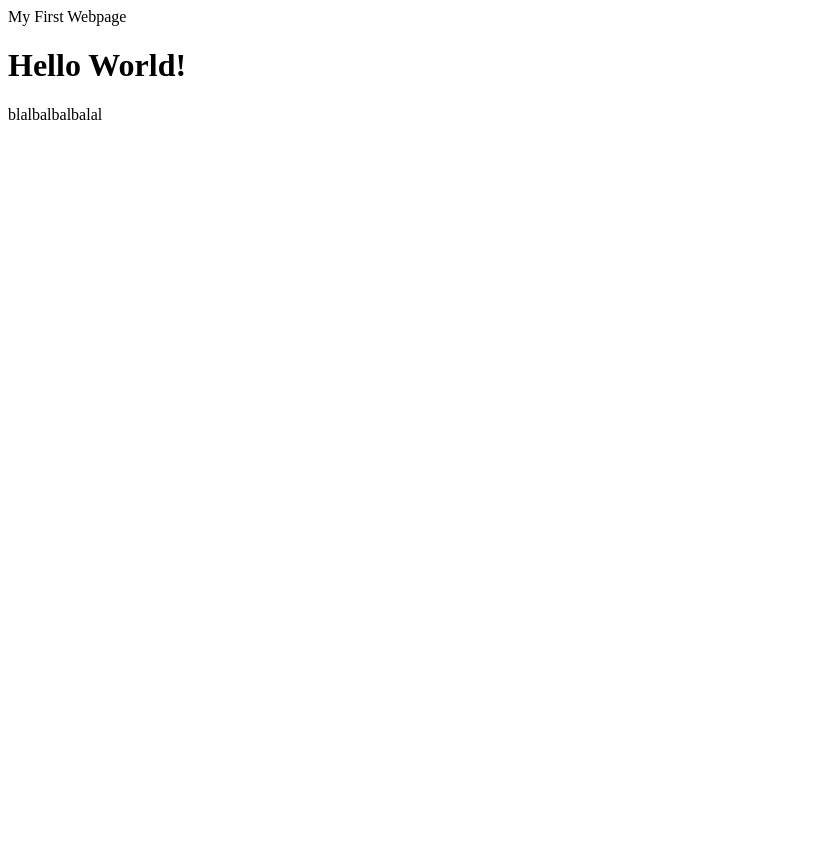
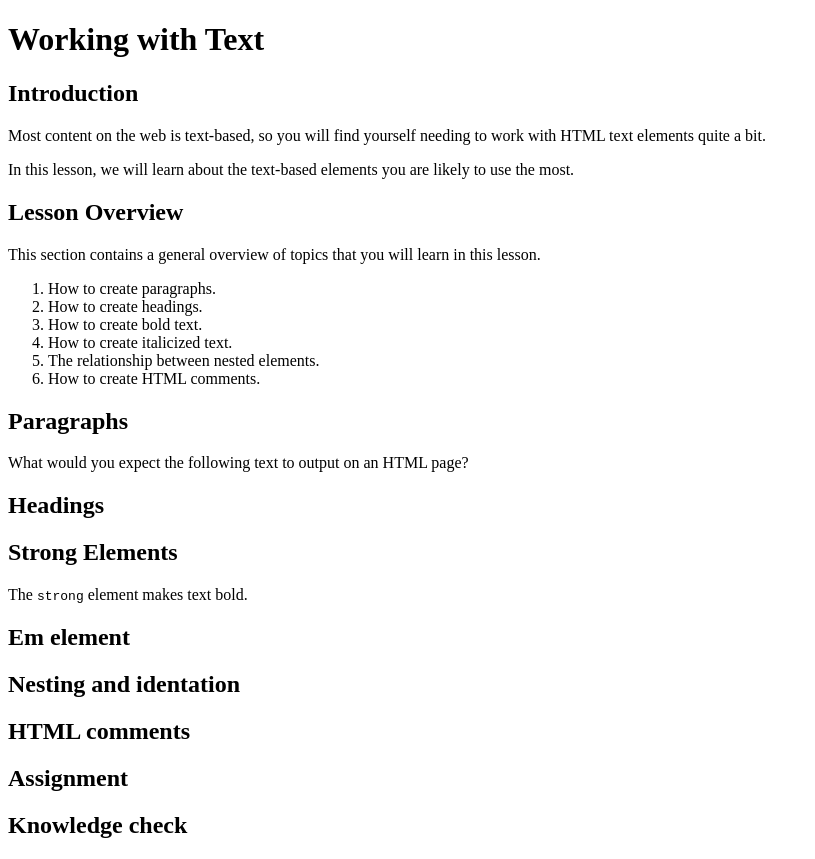
Before and after one commit to Shiiken2/git_test, a plain HTML site: page html-boilerplate/index.html in a window 1280 px wide. Shown: the whole page, without its empty margins (0-815 px from the left). Before the commit the page ends 800 px from the top, so only its background shows below. Drawn offline with Linux system fonts and the light colour scheme.

Commit message:
some changes to first html code and documentation

```diff
--- a/html-boilerplate/index.html
+++ b/html-boilerplate/index.html
@@ -1,13 +1,40 @@
 <!DOCTYPE html>
 <html lang="en">
-     <head>
-        <meta charset="utf-8>
-        <title>My First Webpage</title>
-    </head>
+<head>
+    <meta charset="UTF-8">
+    <title>Working with Text | The Odin Project</title>
+</head>
 
-    <body>
-        <h1>Hello World!</h1>
-        <p>blalbalbalbalal</p>
+<body>
+    <h1>Working with Text</h1>
+      <h2>Introduction</h2>
+        <p>Most content on the web is text-based, so you will find yourself needing to work with HTML text elements quite a bit.</p>
+        <p>In this lesson, we will learn about the text-based elements you are likely to use the most.</p>
+      <h2>Lesson Overview</h2>
+        <p>This section contains a general overview of topics that you will learn in this lesson.</p>
+        <ol>
+            <li>How to create paragraphs.</li>
+            <li>How to create headings.</li>
+            <li>How to create bold text.</li>
+            <li>How to create italicized text.</li>
+            <li>The relationship between nested elements.</li>
+            <li>How to create HTML comments.</li>
+        </ol>
+      <h2>Paragraphs</h2>
+        <p>What would you expect the following text to output on an HTML page?</p>
+      <h2>Headings</h2>
+      <h2>Strong Elements</h2>
+        <p>The <code>strong</code> element makes text bold.</p>
+      <h2>Em element</h2>
+      <h2>Nesting and identation</h2>
+      <h2>HTML comments</h2>
+      <h2>Assignment</h2>
+      <h2>Knowledge check</h2>
 
-    </body>
+
+
+</body>
+
+
+
 </html>
```
Also changed, not shown: odin-links-and-images/pages/about.html (+1 -1 lines), html-boilerplate/html-notizen.txt.
